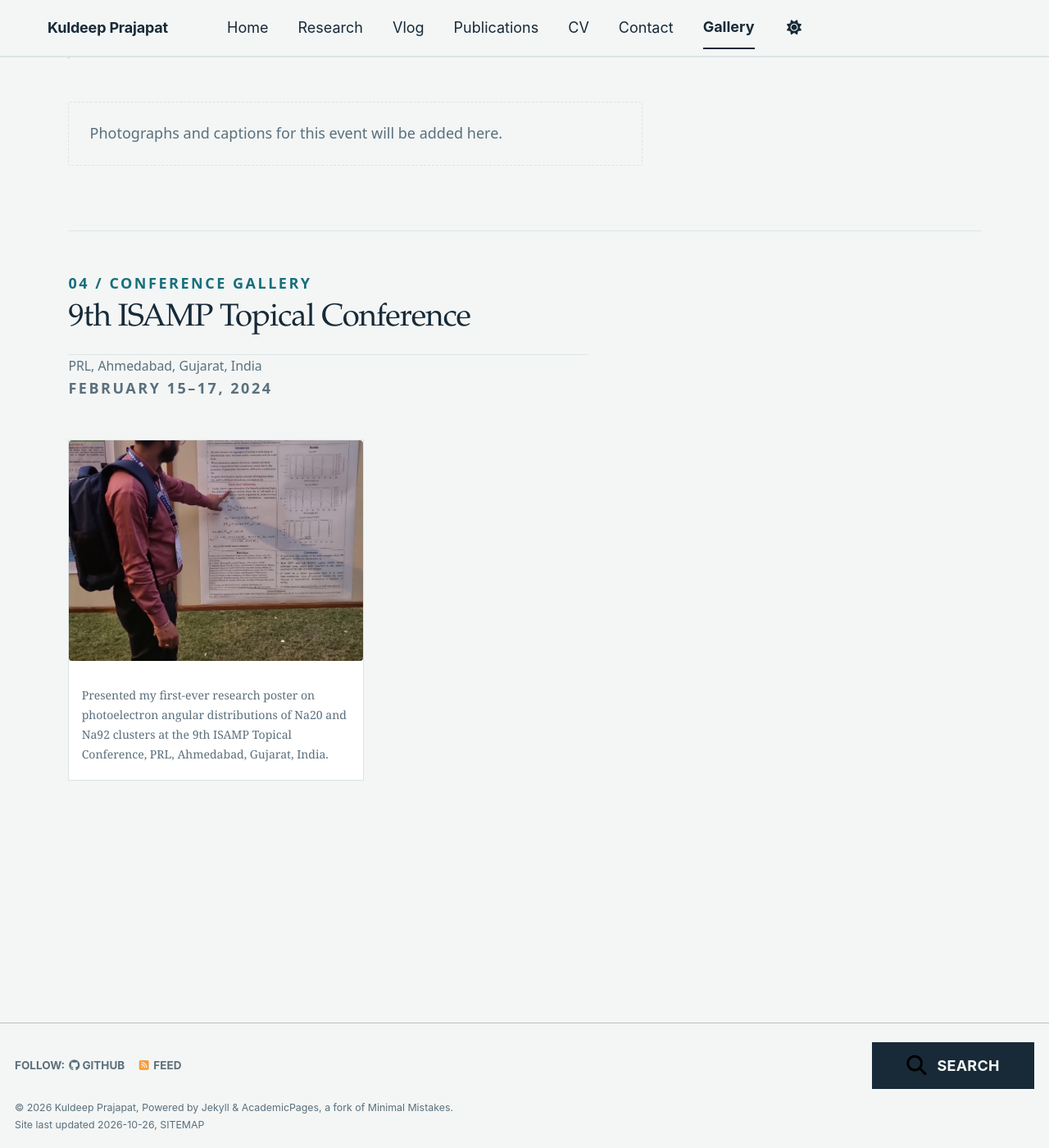
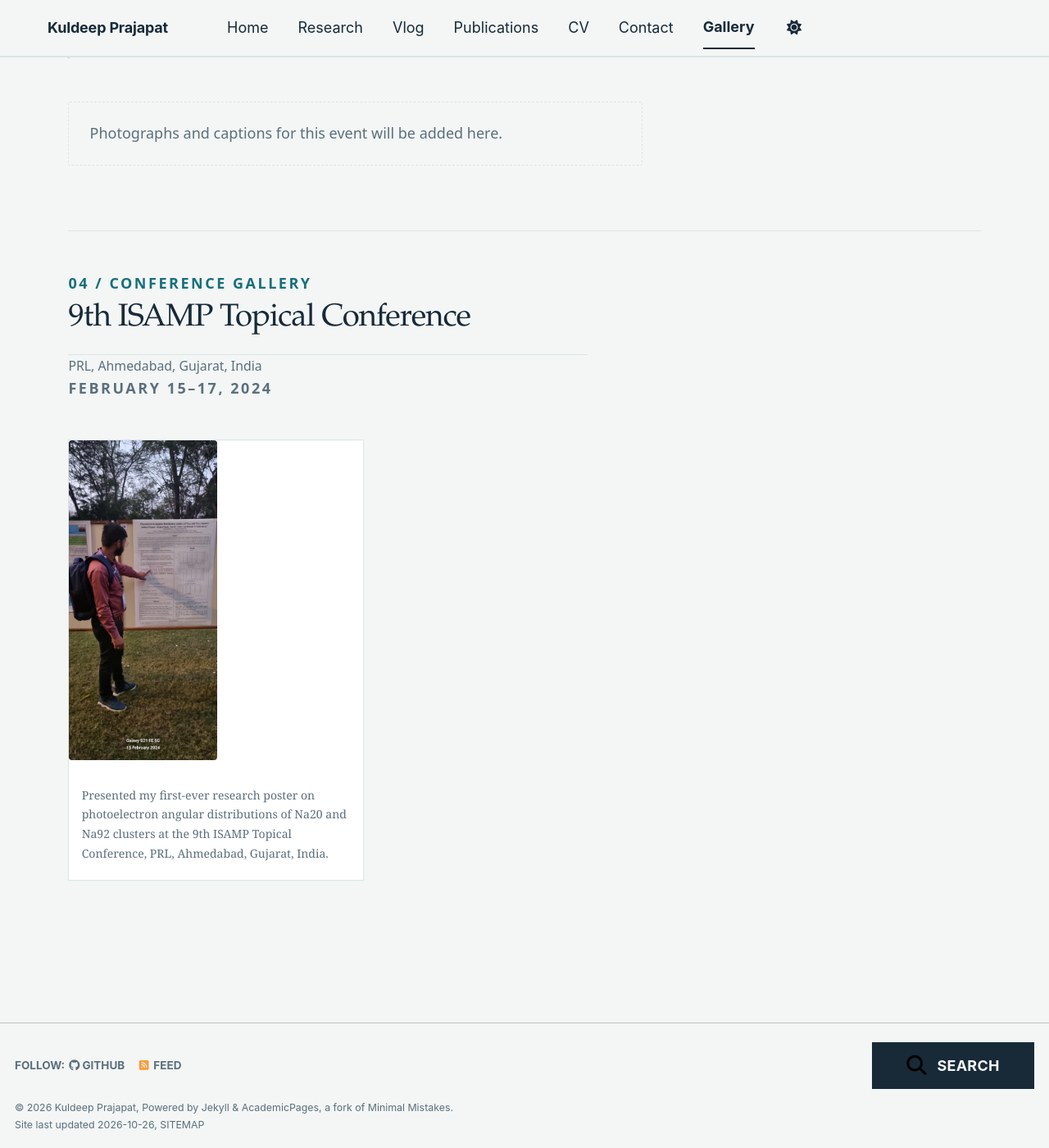
Before and after one commit to PRAJAPAT-KULDEEP/kuldeep-prajapat, a Jekyll site: the page built from _pages/gallery.md, in a window 1280 px wide and 1400 px high, scrolled down 1512 px. Shown: the whole window at 82% size. Built offline with Jekyll 4.4.1, drawn with Linux system fonts in a browser that asks for light colours; a style sheet for code colours, icons or effects is not loaded.

Commit message:
Show complete conference gallery images without cropping

```diff
--- a/_sass/_custom.scss
+++ b/_sass/_custom.scss
@@ -297,7 +297,14 @@ img, figure, iframe, svg { max-width: 100%; }
 .kp .gallery-grid { display: grid; grid-template-columns: repeat(3, minmax(0, 1fr)); gap: .9rem; margin-top: 1.5rem; }
 .kp .gallery-card { overflow: hidden; margin: 0; border: 1px solid var(--kp-rule); background: var(--kp-paper); }
 .kp .gallery-card a { display: block; }
-.kp .gallery-card img { display: block; width: 100%; aspect-ratio: 4 / 3; object-fit: cover; }
+.kp .gallery-card img {
+  display: block;
+  width: 100%;
+  height: 390px;
+  object-fit: contain;
+  object-position: center;
+  background: var(--kp-page);
+}
 .kp .gallery-card figcaption { padding: .7rem .85rem; color: var(--kp-muted); font-size: .78rem; }
 .kp .video-date { color: var(--kp-muted); font-size: .75rem; }
 .page__content .cv-download { margin: 1.2rem 0 1.6rem; }
```
